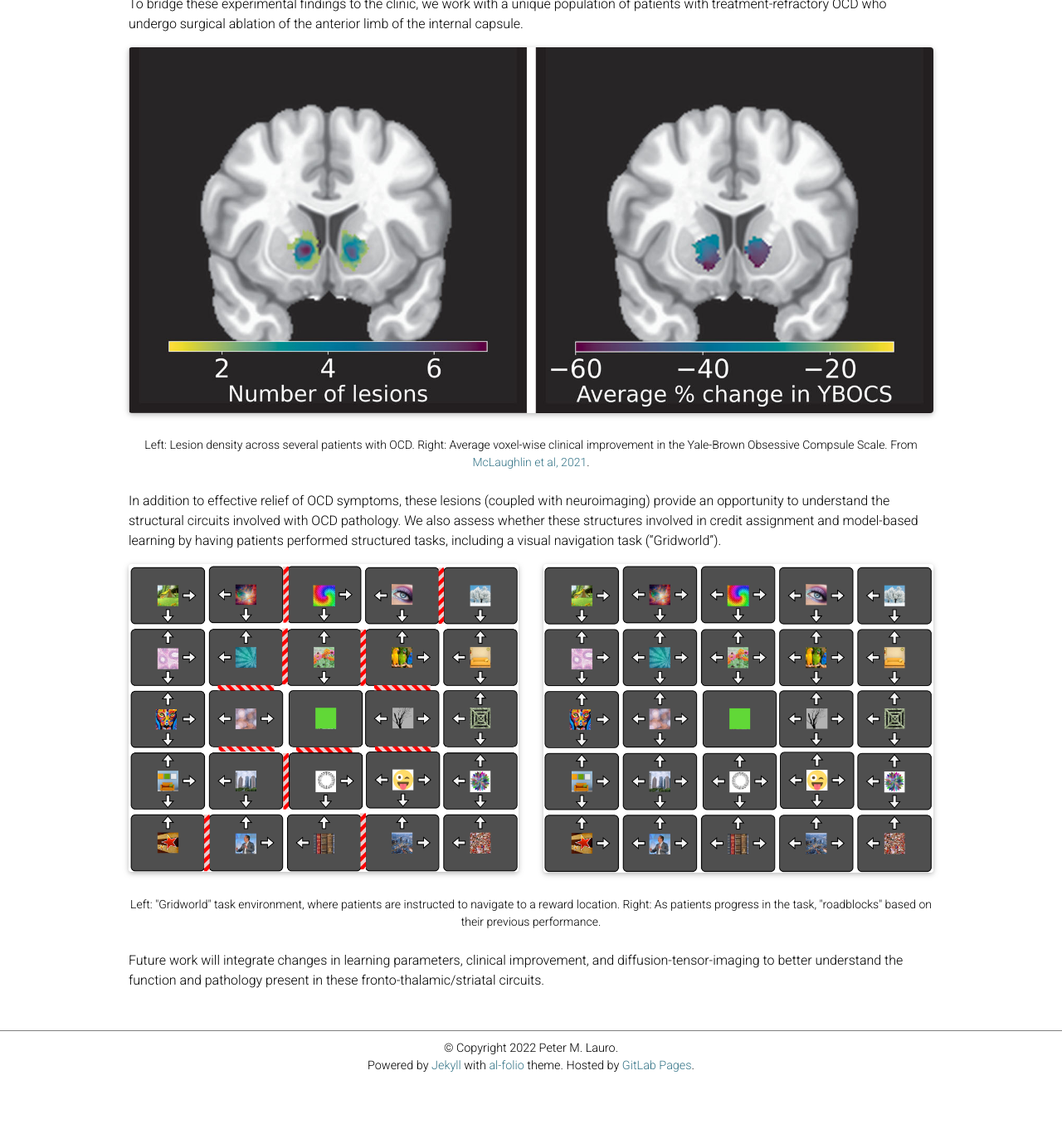
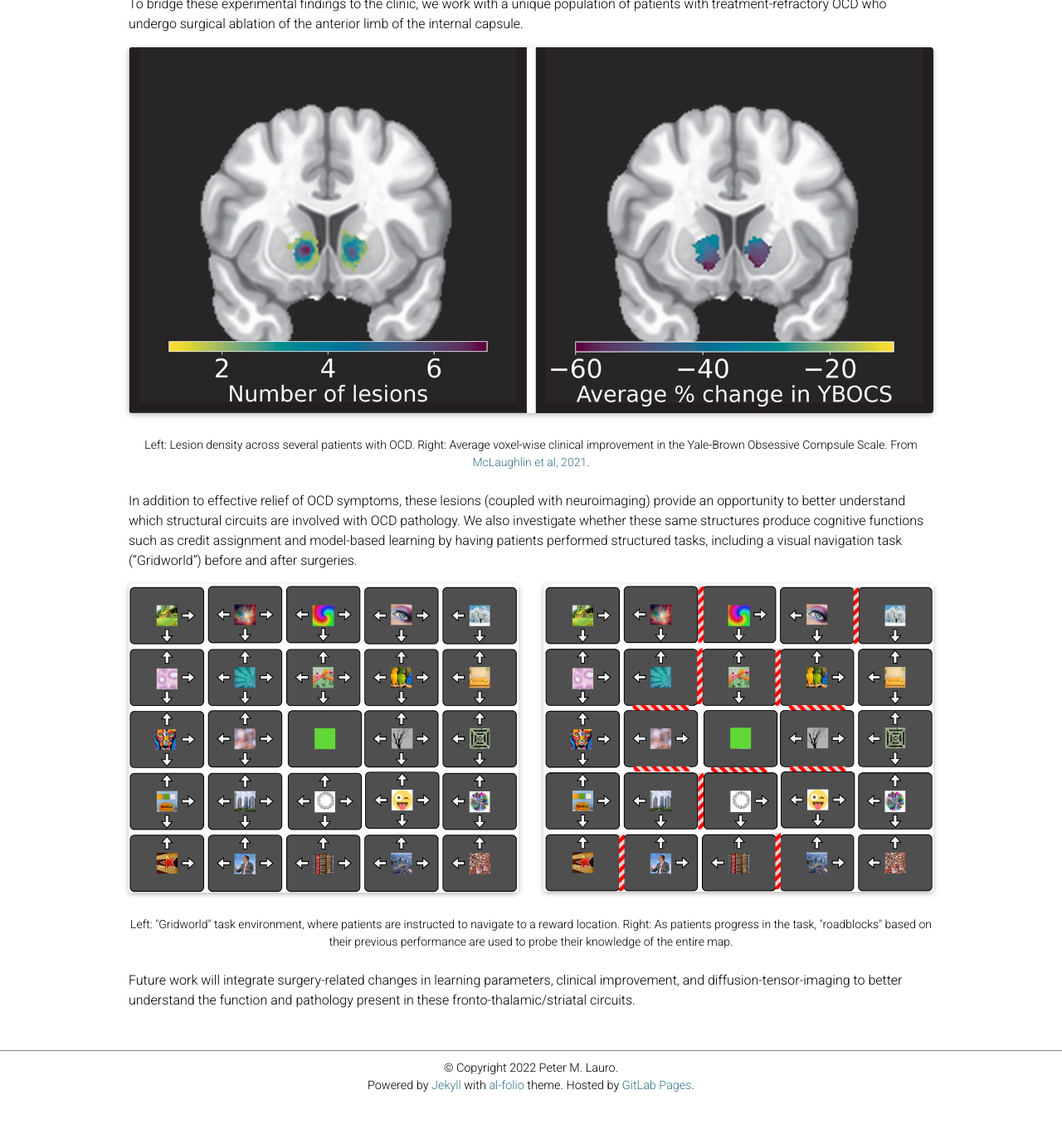
Before and after one commit to rsbeydler-alt/rsbeydler.github.io, a Jekyll site: the page built from _projects/pfc.md, in a window 1280 px wide and 1400 px high, scrolled down 797 px. Shown: the top 1355 px of the window at 83% size. Built offline with Jekyll 4.4.1, drawn with Linux system fonts in a browser that asks for light colours; nearby versions of some CDN libraries; full-size pictures stand in for the smaller copies a plugin makes; comment, search, counter and statistics services are not loaded; a style sheet for code colours, icons or effects is not loaded.

Commit message:
some ocd/pfc page edits

```diff
--- a/_projects/pfc.md
+++ b/_projects/pfc.md
@@ -38,19 +38,19 @@ To bridge these experimental findings to the clinic, we work with a unique popul
 
 </div>
 
-In addition to effective relief of OCD symptoms, these lesions (coupled with neuroimaging) provide an opportunity to understand the structural circuits involved with OCD pathology.
-We also assess whether these structures involved in credit assignment and model-based learning by having patients performed structured tasks, including a visual navigation task ("Gridworld").
+In addition to effective relief of OCD symptoms, these lesions (coupled with neuroimaging) provide an opportunity to better understand which structural circuits are involved with OCD pathology.
+We also investigate whether these same structures produce cognitive functions such as credit assignment and model-based learning by having patients performed structured tasks, including a visual navigation task ("Gridworld") before and after surgeries.
 
 <div class="row">
     <div class="col-sm mt-3 mt-md-0">
-        {% include figure.html path="assets/img/obstructed.png" title="example image" class="img-fluid rounded z-depth-1" %}
+        {% include figure.html path="assets/img/unobstructed.png" title="example image" class="img-fluid rounded z-depth-1" %}
     </div>
     <div class="col-sm mt-3 mt-md-0">
-        {% include figure.html path="assets/img/unobstructed.png" title="example image" class="img-fluid rounded z-depth-1" %}
+        {% include figure.html path="assets/img/obstructed.png" title="example image" class="img-fluid rounded z-depth-1" %}
     </div>
 </div>
 <div class="caption">
-    Left: "Gridworld" task environment, where patients are instructed to navigate to a reward location.  Right: As patients progress in the task, "roadblocks" based on their previous performance.
+    Left: "Gridworld" task environment, where patients are instructed to navigate to a reward location.  Right: As patients progress in the task, "roadblocks" based on their previous performance are used to probe their knowledge of the entire map.
 </div>
 
-Future work will integrate changes in learning parameters, clinical improvement, and diffusion-tensor-imaging to better understand the function and pathology present in these fronto-thalamic/striatal circuits.
+Future work will integrate surgery-related changes in learning parameters, clinical improvement, and diffusion-tensor-imaging to better understand the function and pathology present in these fronto-thalamic/striatal circuits.
```
